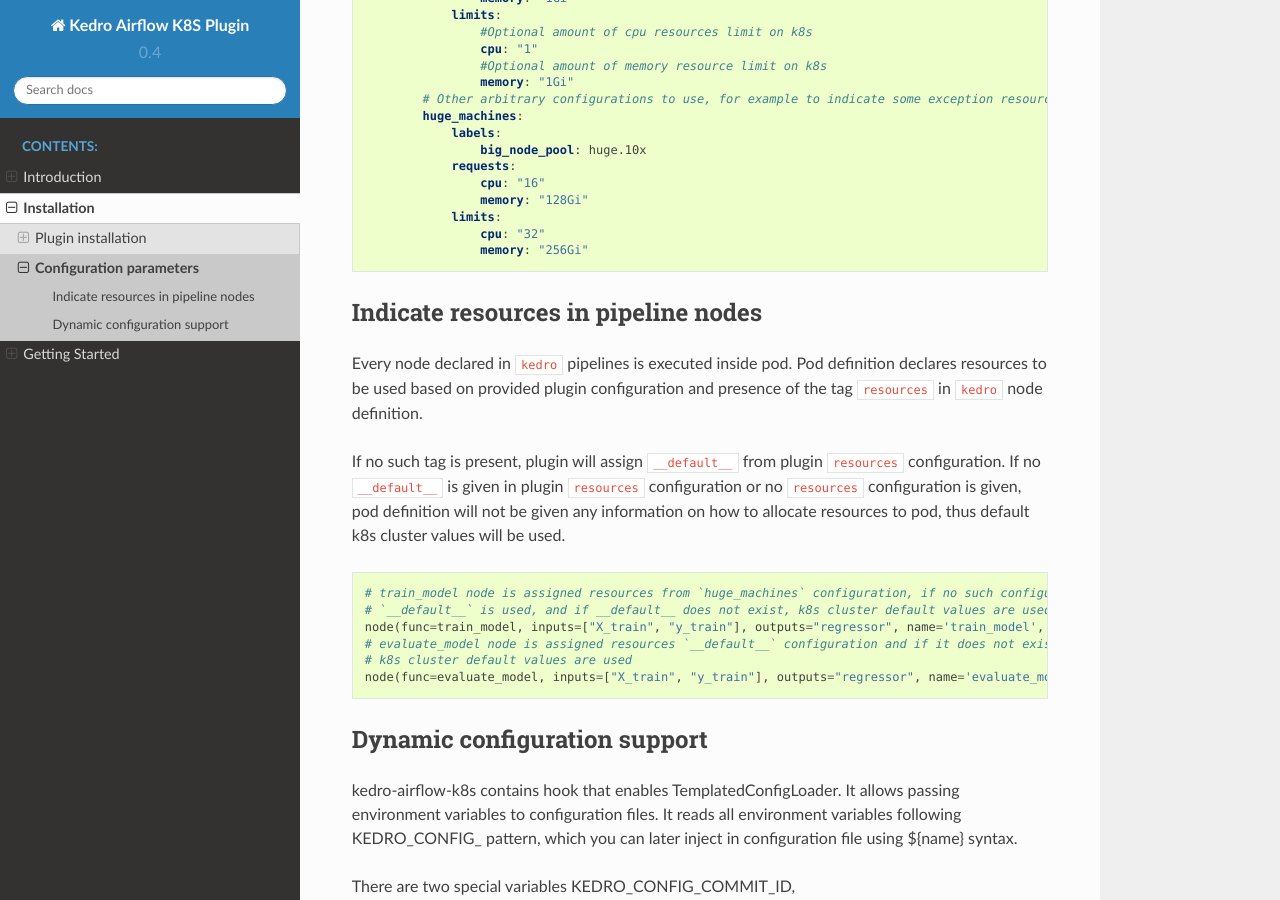
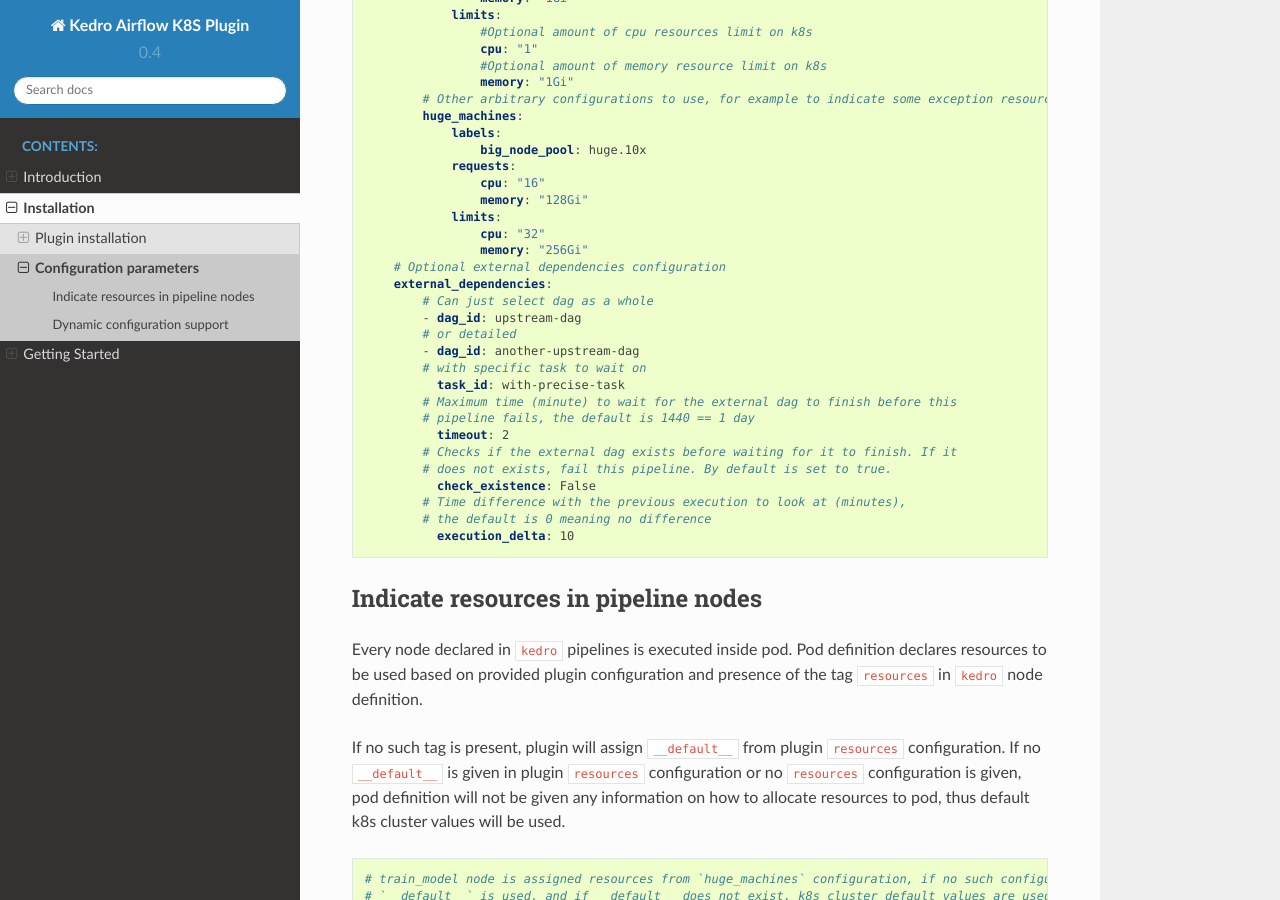
Before and after one commit to getindata/kedro-airflow-k8s, a Sphinx documentation site: the page built from docs/source/02_installation/02_configuration.md, in a window 1280 px wide and 900 px high, scrolled down 1424 px. Built offline with Sphinx 7.4.7 and the Read the Docs theme 2.0.0, drawn with Linux system fonts in a browser that asks for light colours.

Commit message:
Documentation update.

````diff
--- a/docs/source/02_installation/02_configuration.md
+++ b/docs/source/02_installation/02_configuration.md
@@ -90,6 +90,23 @@
             limits:
                 cpu: "32"
                 memory: "256Gi"
+    # Optional external dependencies configuration
+    external_dependencies:
+        # Can just select dag as a whole
+        - dag_id: upstream-dag
+        # or detailed
+        - dag_id: another-upstream-dag
+        # with specific task to wait on
+          task_id: with-precise-task
+        # Maximum time (minute) to wait for the external dag to finish before this
+        # pipeline fails, the default is 1440 == 1 day
+          timeout: 2
+        # Checks if the external dag exists before waiting for it to finish. If it
+        # does not exists, fail this pipeline. By default is set to true.
+          check_existence: False
+        # Time difference with the previous execution to look at (minutes),
+        # the default is 0 meaning no difference
+          execution_delta: 10
 ```
 
 ## Indicate resources in pipeline nodes
````
Also changed, not shown: CHANGELOG.md (+2 -0 lines), 1 other file.
